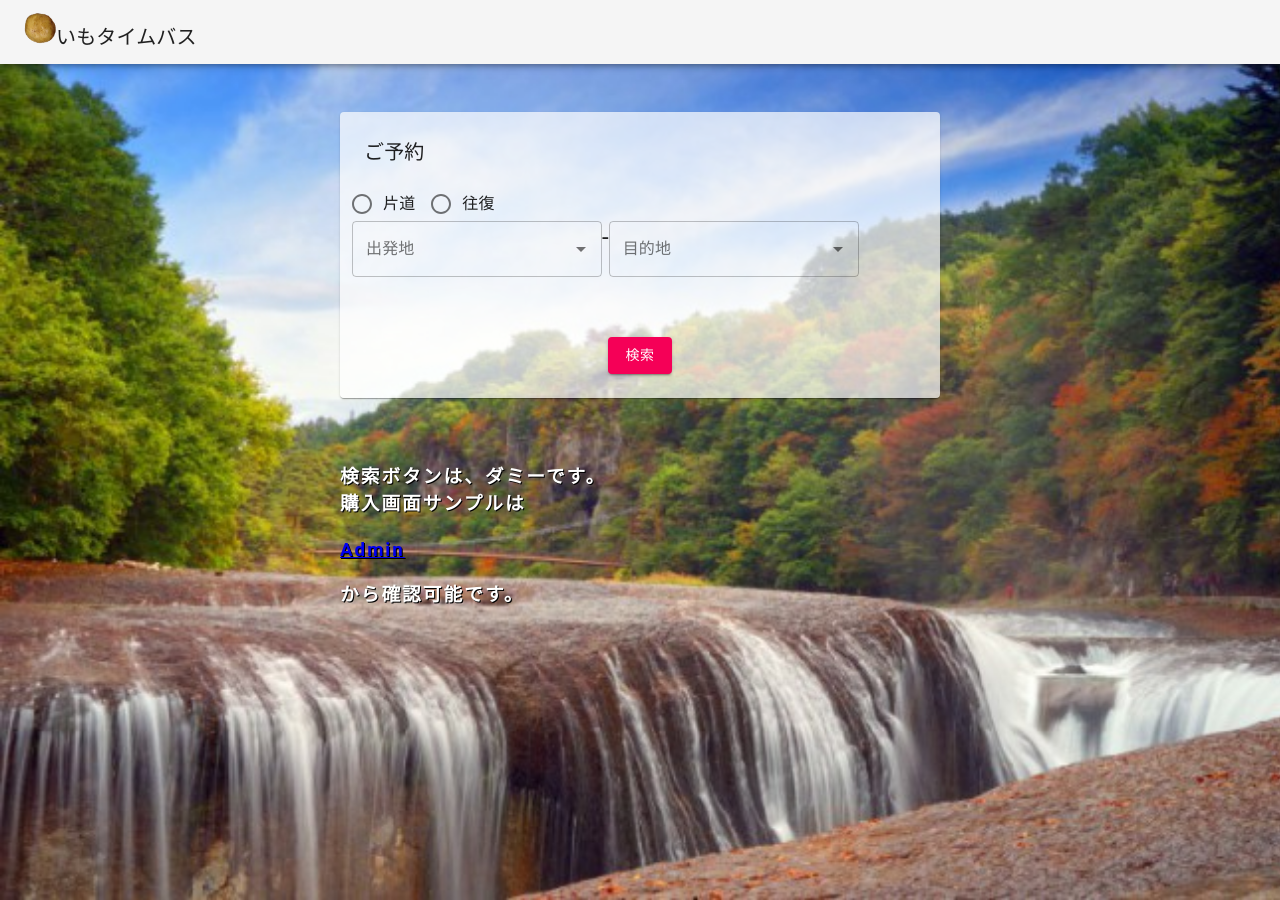
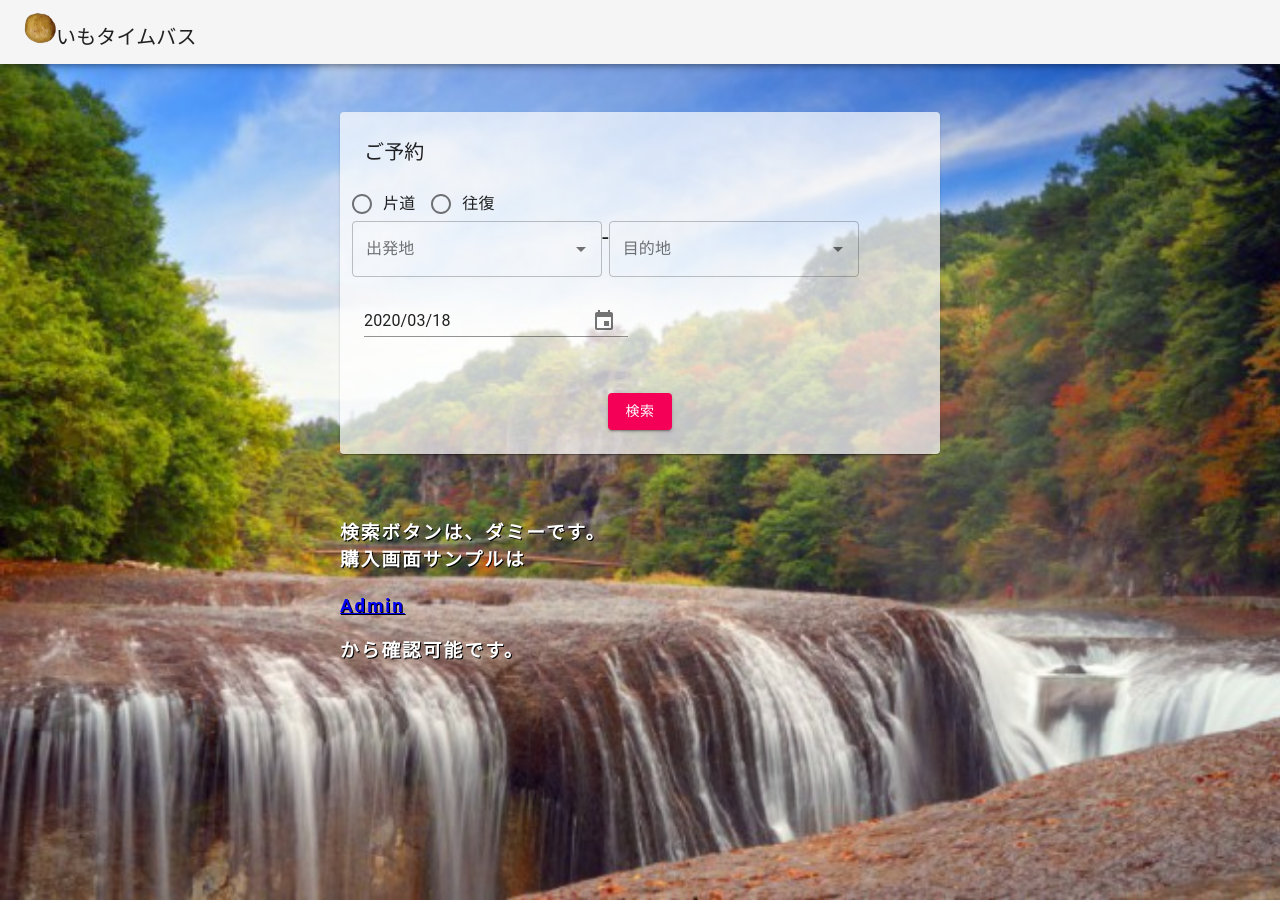
Before and after one commit to whitepotato/bus-project-proto, a React (Create React App) app in the folder bus-project-proto/: page /order in a window 1280 px wide. Built offline with nearby package versions, Linux system fonts and the light colour scheme.

Commit message:
restore calender

```diff
--- a/bus-project-proto/public/index.html
+++ b/bus-project-proto/public/index.html
@@ -7,9 +7,9 @@
     <meta name="theme-color" content="#000000" />
     <meta
       name="description"
-      content="Web site created using create-react-app"
+      content="Bus Portal Booking  Potato Time "
     />
-    <link rel="apple-touch-icon" href="%PUBLIC_URL%/logo192.png" />
+    <link rel="apple-touch-icon" href="%PUBLIC_URL%/potatologo192.png" />
     <!--
       manifest.json provides metadata used when your web app is installed on a
       user's mobile device or desktop. See https://developers.google.com/web/fundamentals/web-app-manifest/
--- a/bus-project-proto/src/view/order/Order.tsx
+++ b/bus-project-proto/src/view/order/Order.tsx
@@ -16,7 +16,10 @@ import {
   Button
 } from "@material-ui/core";
 import Autocomplete from "@material-ui/lab/Autocomplete";
-
+import {
+  KeyboardDatePicker,
+  MuiPickersUtilsProvider
+} from "@material-ui/pickers";
 import DateFnsUtils from "@date-io/date-fns";
 import TitlePotato from "../checkout/title_potato_s.png";
 import foo from "./m.jpg";
@@ -209,8 +212,20 @@ export default function Order() {
               />
 
               <Grid item xs={12} sm={6}>
+<MuiPickersUtilsProvider utils={DateFnsUtils}>
+                  <KeyboardDatePicker
+                    value={selectedDate}
+                    margin="normal"
+                    id="date-picker-dialog"
+                    format="yyyy/MM/dd"
+                    onChange={handleDateChange}
+                    KeyboardButtonProps={{
+                      "aria-label": "change date"
+                    }}
+                  />
+                </MuiPickersUtilsProvider>
 
-{/**ここにカレンダー　IE対策で一旦除去 */}
+
               </Grid>
 
               <Grid item xs={12} className = {classes.button} >
```
Also changed, not shown: bus-project-proto/public/potatologo192.png (added), 1 other file (tests, documents, lock files or other folders).
